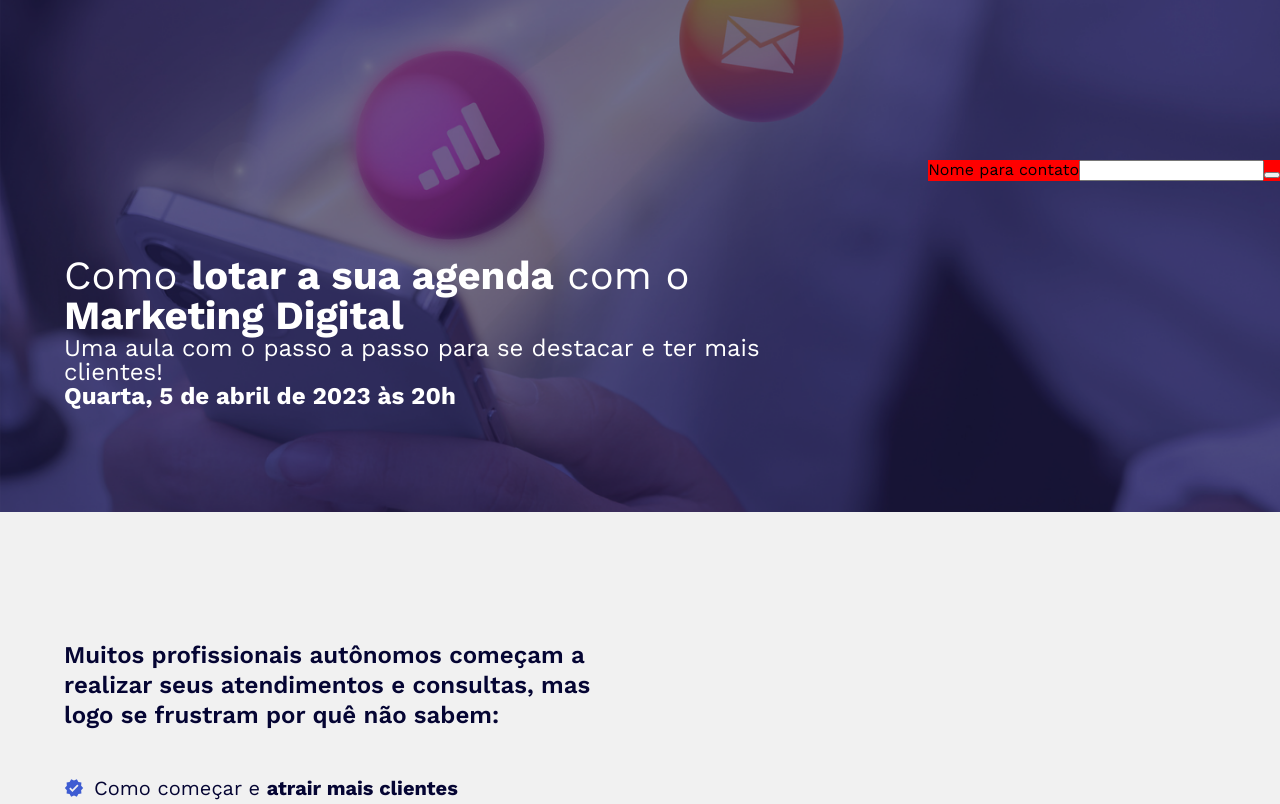
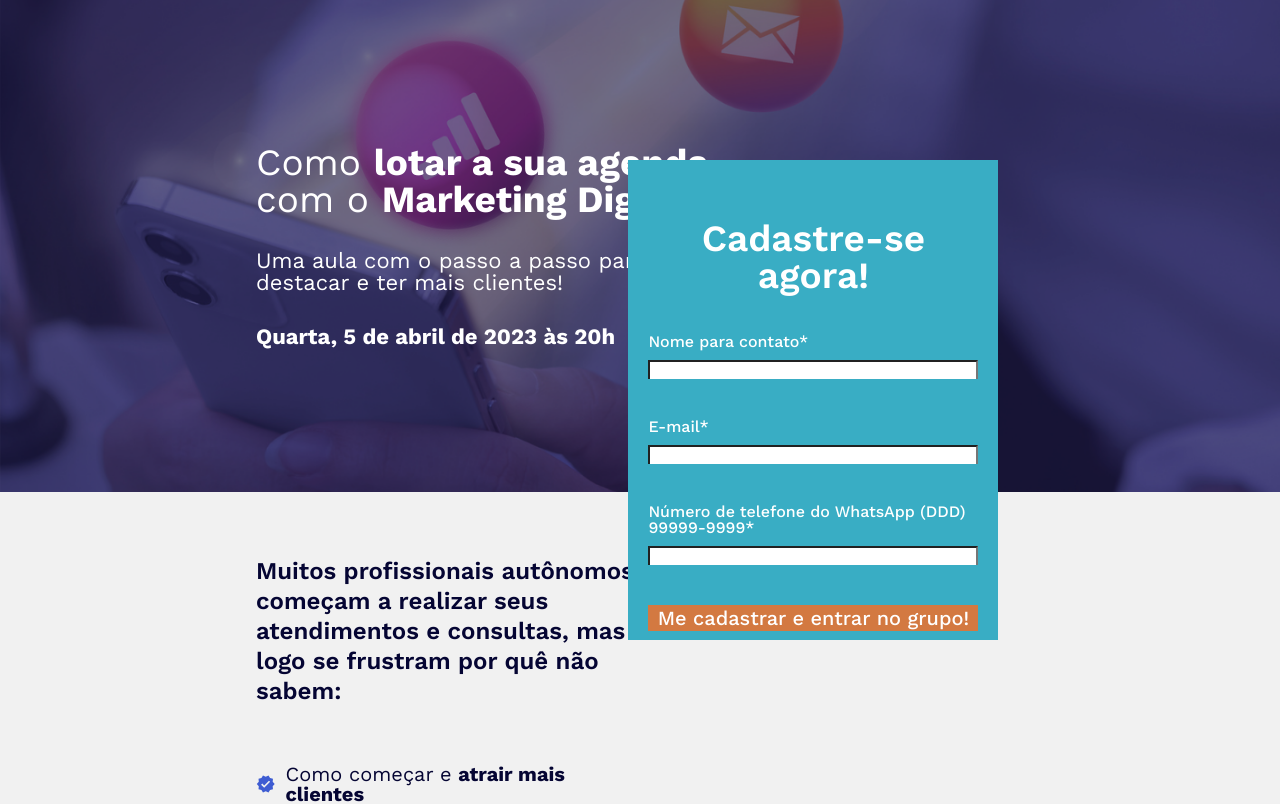
Before and after one commit to viniciuscoassis/LandingPage_Prit, a React (Create React App) app: page / in a window 1280 px wide. Shown: the top 804 px of the page. Built offline with nearby package versions, Linux system fonts and the light colour scheme.

Commit message:
projeto finalizado

```diff
--- a/src/App.js
+++ b/src/App.js
@@ -1,3 +1,4 @@
+import styled from "styled-components";
 import Footer from "./Components/Footer";
 import Form from "./Components/Form";
 import Header from "./Components/Header";
@@ -7,17 +8,25 @@ import Section3 from "./Components/Section3";
 
 function App() {
   return (
-    <>
-      <Header />{" "}
+    <Wrapper>
+      <Header>
+        {" "}
+        <Form id="desktopForm" />
+      </Header>{" "}
       <div className="body">
         <Section1 />
-        <Form />
+
         <Section2 />
         <Section3 />
       </div>
       <Footer />
-    </>
+    </Wrapper>
   );
 }
 
+const Wrapper = styled.div`
+  @media (max-width: 600px) {
+  } ;
+`;
+
 export default App;
--- a/src/Components/Form.js
+++ b/src/Components/Form.js
@@ -1,17 +1,71 @@
+import { useState } from "react";
 import styled from "styled-components";
+import { styledButton } from "../Styles";
 
 export default function Form() {
+  const initialForm = { name: "", email: "", phone: "" };
+  const [form, setForm] = useState(initialForm);
+
+  const handleForm = (e) => {
+    setForm({ ...form, [e.target.name]: e.target.value });
+  };
+
+  const submit = (e) => {
+    e.preventDefault();
+    console.log(form);
+  };
   return (
-    <Wrapper>
-      <label>Nome para contato</label>
-      <input></input>
-      <button type="submit"></button>
+    <Wrapper onSubmit={submit}>
+      <h1>Cadastre-se agora!</h1>
+      <label>Nome para contato*</label>
+      <input name="name" value={form.name} onChange={handleForm}></input>
+      <label>E-mail*</label>
+      <input name="name" value={form.email} onChange={handleForm}></input>
+      <label>Número de telefone do WhatsApp (DDD) 99999-9999*</label>
+      <input name="name" value={form.phone} onChange={handleForm}></input>
+      <Button type="submit">Me cadastrar e entrar no grupo!</Button>
     </Wrapper>
   );
 }
+const Button = styled(styledButton)``;
+
 const Wrapper = styled.form`
   position: absolute;
-  right: 0;
+  right: 22%;
   top: 20%;
-  background-color: red;
+  background-color: #39adc4;
+  display: flex;
+  flex-direction: column;
+  width: 370px;
+  height: 60%;
+  padding: 20px;
+  color: white;
+  font-weight: 500;
+  h1 {
+    text-align: center;
+    font-size: 24px;
+    margin: 40px 0;
+    font-weight: 600;
+  }
+  label {
+    margin-bottom: 10px;
+  }
+  input {
+    height: 50px;
+    border-bottom: none;
+    box-shadow: none;
+    padding-left: 10px;
+    margin-bottom: 40px;
+    :focus {
+      border: none;
+      box-shadow: none;
+    }
+  }
+  @media (max-width: 600px) {
+    position: initial;
+    width: 100%;
+    margin: 0 auto;
+    height: 65%;
+    padding: 0 10px;
+  }
 `;
--- a/src/Components/Header.js
+++ b/src/Components/Header.js
@@ -1,7 +1,8 @@
 import styled from "styled-components";
 import background from "../assets/img/background.png";
+import Form from "./Form";
 
-export default function Header() {
+export default function Header({ children }) {
   return (
     <Wrapper>
       <h1>
@@ -12,6 +13,7 @@ export default function Header() {
       <p>
         <strong>Quarta, 5 de abril de 2023 às 20h</strong>
       </p>
+      {children}
     </Wrapper>
   );
 }
@@ -23,16 +25,26 @@ const Wrapper = styled.div`
   object-fit: scale-down;
   display: flex;
   flex-direction: column;
-  padding: 20% 5%;
+  padding: 10% 0;
   justify-content: space-around;
   background-size: cover;
   background-position: center;
-  padding-right: 40%;
+  padding-right: 41%;
+  padding-left: 20%;
 
   h1 {
-    font-size: 40px;
+    font-size: 37px;
   }
   p {
-    font-size: 24px;
+    font-size: 22px;
+  }
+
+  @media (max-width: 600px) {
+    padding: 10px 20px;
+    height: 120vh;
+
+    h1 {
+      font-size: 30px;
+    }
   }
 `;
--- a/src/Components/Section1.js
+++ b/src/Components/Section1.js
@@ -63,16 +63,16 @@ const Button = styled(styledButton)``;
 
 const Wrapper = styled.div`
   font-size: 18px;
-  padding-right: 100px;
   color: #050533;
   font-weight: 600;
   height: 90vh;
   background-color: #f1f1f1;
-  padding: 10% 5%;
+  padding: 5% 0;
   display: flex;
   flex-direction: column;
   justify-content: space-between;
   padding-right: 50%;
+  padding-left: 20%;
 
   h1 {
     font-size: 24px;
--- a/src/Components/Section2.js
+++ b/src/Components/Section2.js
@@ -40,6 +40,7 @@ export default function Section2() {
 const Button = styled(styledButton)`
   width: 70%;
   margin: 70px auto 0 auto;
+  height: 50px;
 `;
 
 const Wrapper = styled.div`
@@ -53,10 +54,12 @@ const Wrapper = styled.div`
 const Container = styled.div`
   background: linear-gradient(to bottom, #3aadc4, #8744cb);
   height: 100vh;
-  padding: 50px 30px;
+  padding: 50px 0;
   color: white;
   display: flex;
   flex-direction: column;
+  padding-left: 20%;
+
   h1 {
     font-weight: 500;
     font-size: 30px;
--- a/src/assets/styles/style.css
+++ b/src/assets/styles/style.css
@@ -11,3 +11,7 @@ button{
   font-family: 'Work Sans', sans-serif;
 
 }
+form{
+  font-family: 'Work Sans', sans-serif;
+
+}
```
